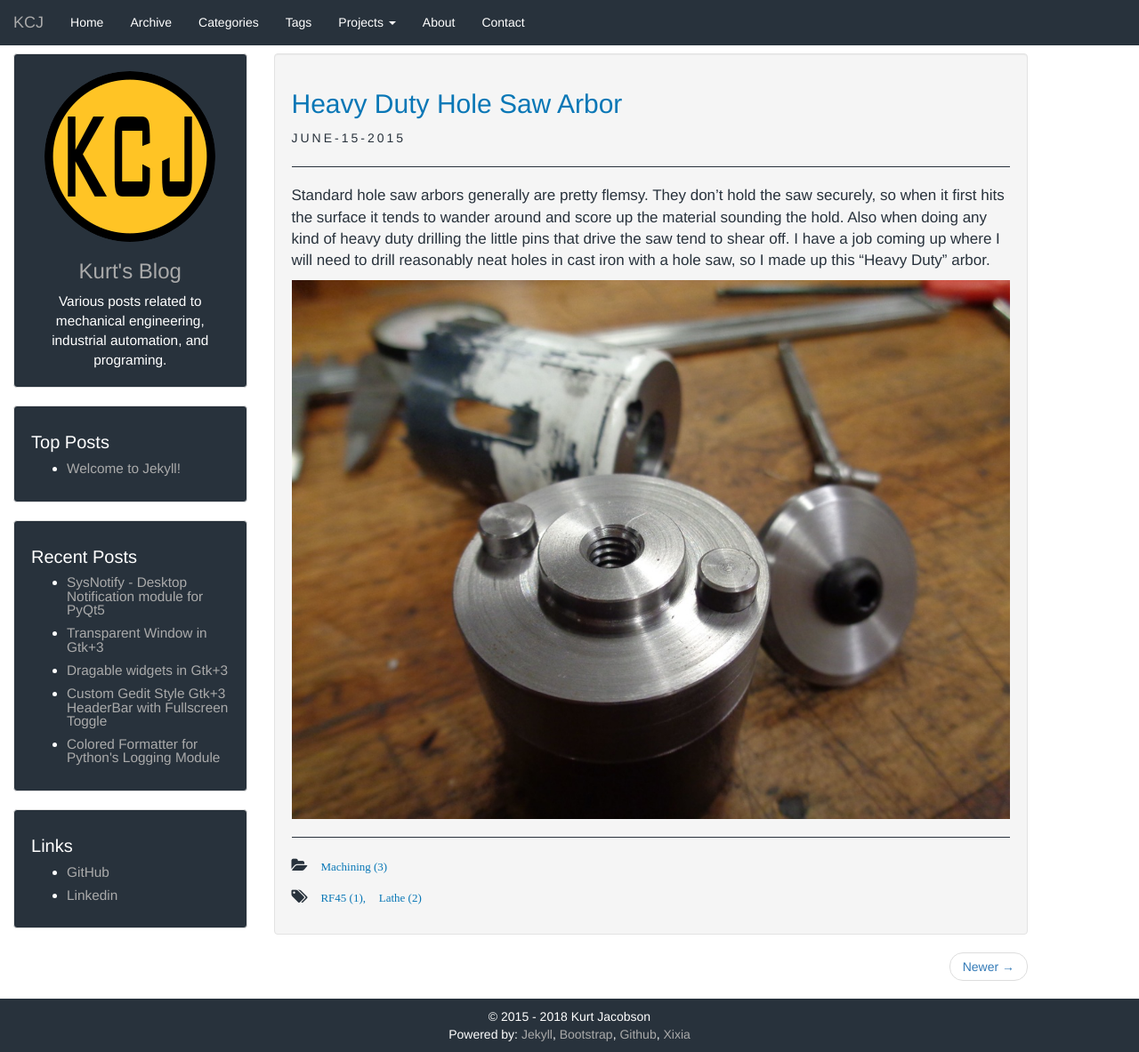
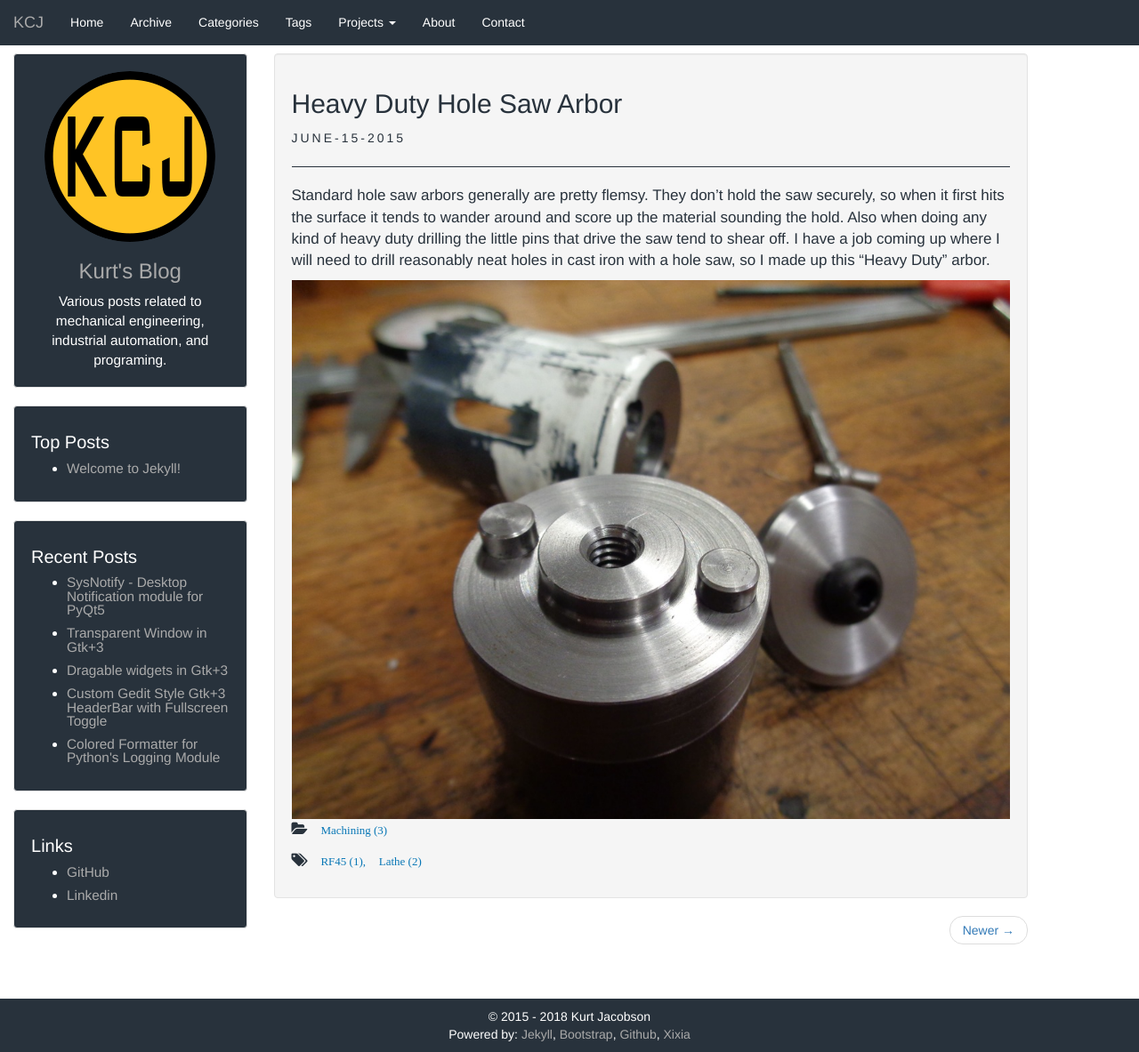
Before and after one commit to KurtJacobson/kcjengr.com, a Jekyll site: the page built from _posts/2015-06-15-hole-saw-arbor.md, in a window 1280 px wide and 1183 px high. Shown: the whole window at 89% size. Built offline with Jekyll 4.4.1, drawn with Linux system fonts in a browser that asks for light colours.

Commit message:
don't link post titles, use global hr style

```diff
--- a/_layouts/post.html
+++ b/_layouts/post.html
@@ -3,13 +3,13 @@
 ---
 <div class="well article anchor">
     <h2 class="no-anchor">
-        <a href="{{ site.baseurl}}{{ page.url }}">{{ page.title }}</a>
+        {{ page.title }}
     </h2>
     <span class="post-date">
         {% assign date_format = site.date_format.title -%}
         {{ page.date | date: date_format }}
     </span>
-    <hr style="border-top:1px solid #28323C;"/>
+    <hr>
     {%- if site.comments and page.comments %}
         {% if site.disqus != '' %}
         <p class="author"><a href="#disqus_thread" data-disqus-identifier="{{ page.url | slugify }}">Comments</a></p>
@@ -19,7 +19,7 @@
     {% endif -%}
     <div class="post-content">
     {{ content }}
-    <hr style="border-top:1px solid #28323C;"/>
+    <hr"/>
 
     <!-- post categories -->
     {% unless page.categories == empty -%}
--- a/_sass/xixia/theme.scss
+++ b/_sass/xixia/theme.scss
@@ -10,6 +10,10 @@
 
 figcaption {
     font-style: italic;
+}
+
+hr {
+  border-top:1px solid #28323C;
 }
 
 h2::before,
```
